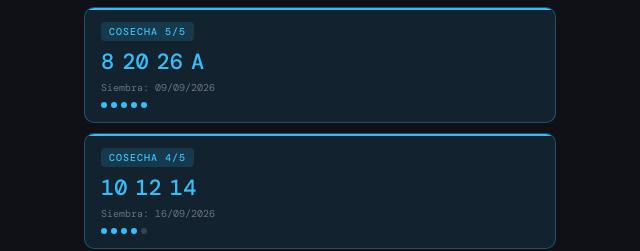
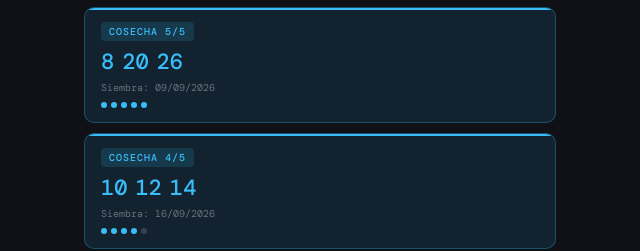
Before and after one commit to Ciclo-hongos/hongos, a plain HTML site: page index.html in a window 1280 px wide. Shown: the part 234-485 px from the top of the page, 320-960 px from the left. Drawn offline with nearby package versions, Linux system fonts and the light colour scheme.

Commit message:
Mover sala A al grupo 3 (Cobertura esta semana)
A pasa de grupo 0 [8,20,26] al grupo 3 [11,24,27],
que está en Cobertura (pos 2) en la semana del 04/11/2026.

Co-Authored-By: Claude Sonnet 4.6 <noreply@anthropic.com>
Claude-Session: https://claude.ai/code/session_01Y5ThXfVQjk1LbafLtsuK5k

```diff
--- a/index.html
+++ b/index.html
@@ -349,10 +349,10 @@
   const CONTAINER_SALAS = ['A', 'B', 'C'];
 
   const GROUPS = [
-    [8,20,26,'A'],     // pos 0
+    [8,20,26],         // pos 0
     [5,13,15],         // pos 1
     [1,22,25],         // pos 2
-    [11,24,27],        // pos 3
+    [11,24,27,'A'],    // pos 3
     [7,18,21],         // pos 4
     [9,16,17,'C'],     // pos 5
     [2,3,6],            // pos 6
```
